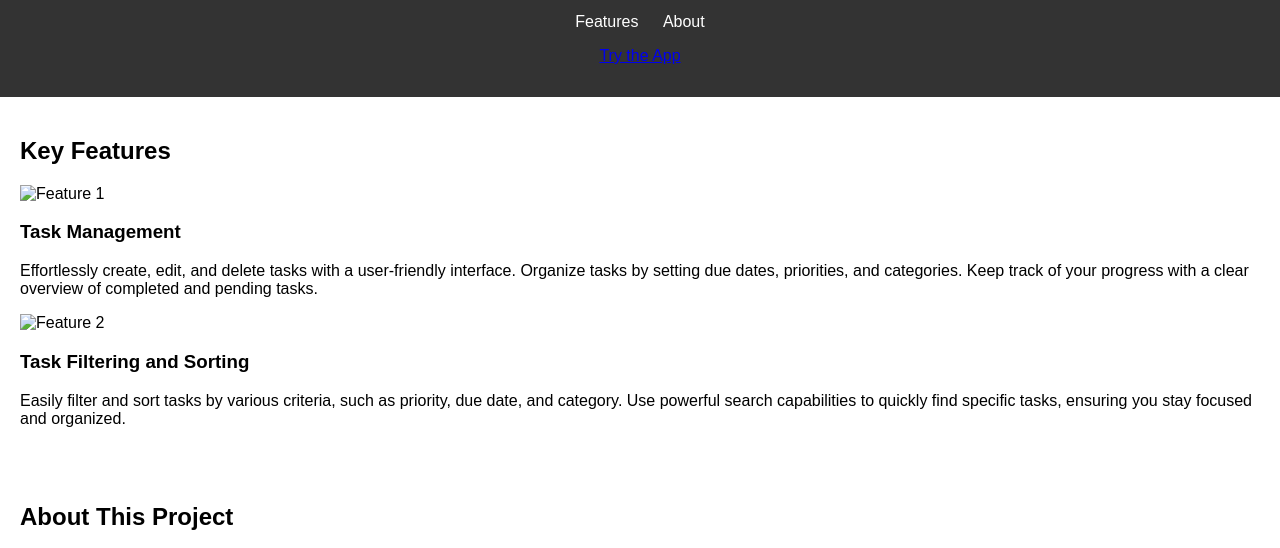
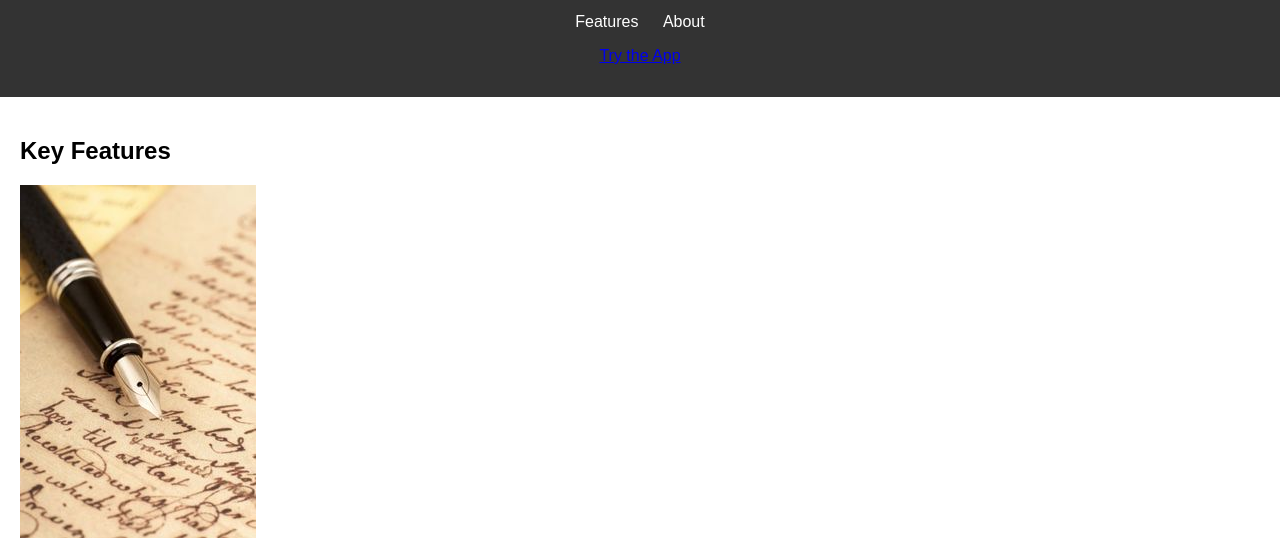
Before and after one commit to Kipronoo/TO-DO-LIST, a plain HTML site: page index.html in a window 1280 px wide. Shown: the part 187-735 px from the top of the page. Drawn offline with Linux system fonts and the light colour scheme.

Commit message:
Update index.html

```diff
--- a/index.html
+++ b/index.html
@@ -23,12 +23,12 @@
     <section id="features">
         <h2>Key Features</h2>
         <div class="feature">
-            <img src="feature1-image.jpg" alt="Feature 1">
+            <img src="images/ce86f8fc5bbb0757cf1dcc34bb64f52c.jpeg" alt="Feature 1">
             <h3>Task Management</h3>
             <p>Effortlessly create, edit, and delete tasks with a user-friendly interface. Organize tasks by setting due dates, priorities, and categories. Keep track of your progress with a clear overview of completed and pending tasks.</p>
         </div>
         <div class="feature">
-            <img src="feature2-image.jpg" alt="Feature 2">
+            <img src="images/ed46f7ab3234b353b7fad880fb7d902d.jpeg" alt="Feature 2">
             <h3>Task Filtering and Sorting</h3>
             <p>Easily filter and sort tasks by various criteria, such as priority, due date, and category. Use powerful search capabilities to quickly find specific tasks, ensuring you stay focused and organized.</p>
         </div>
```
